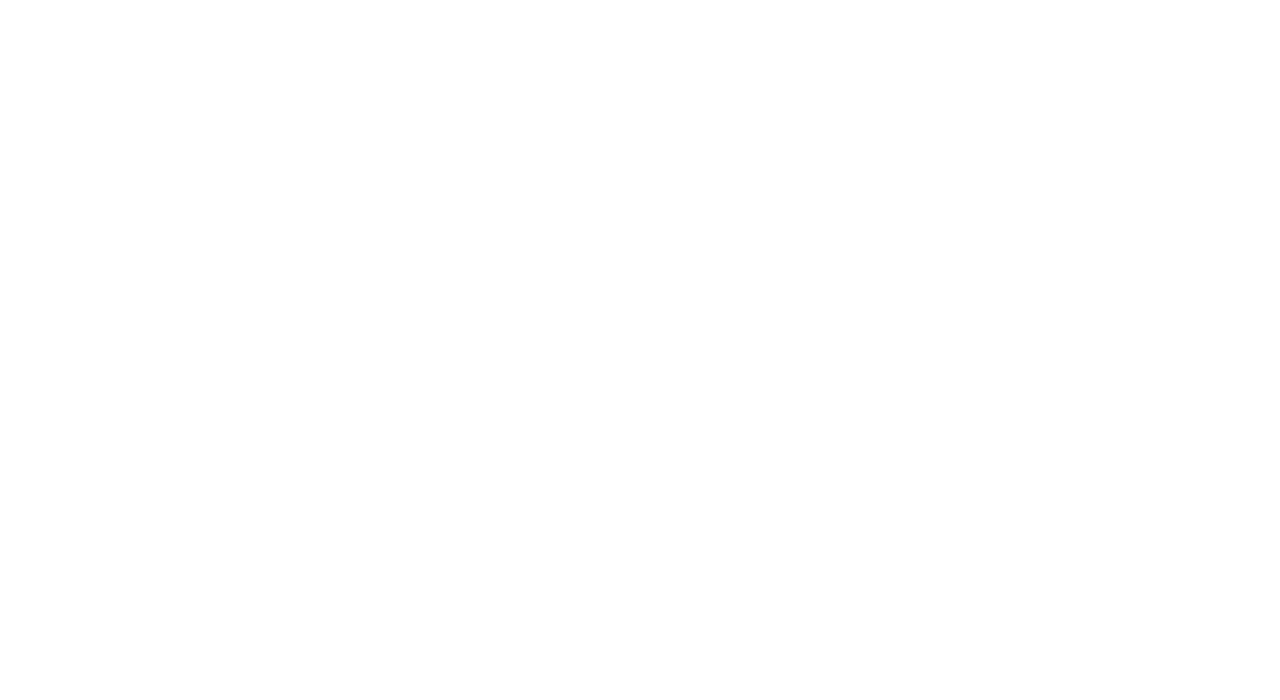
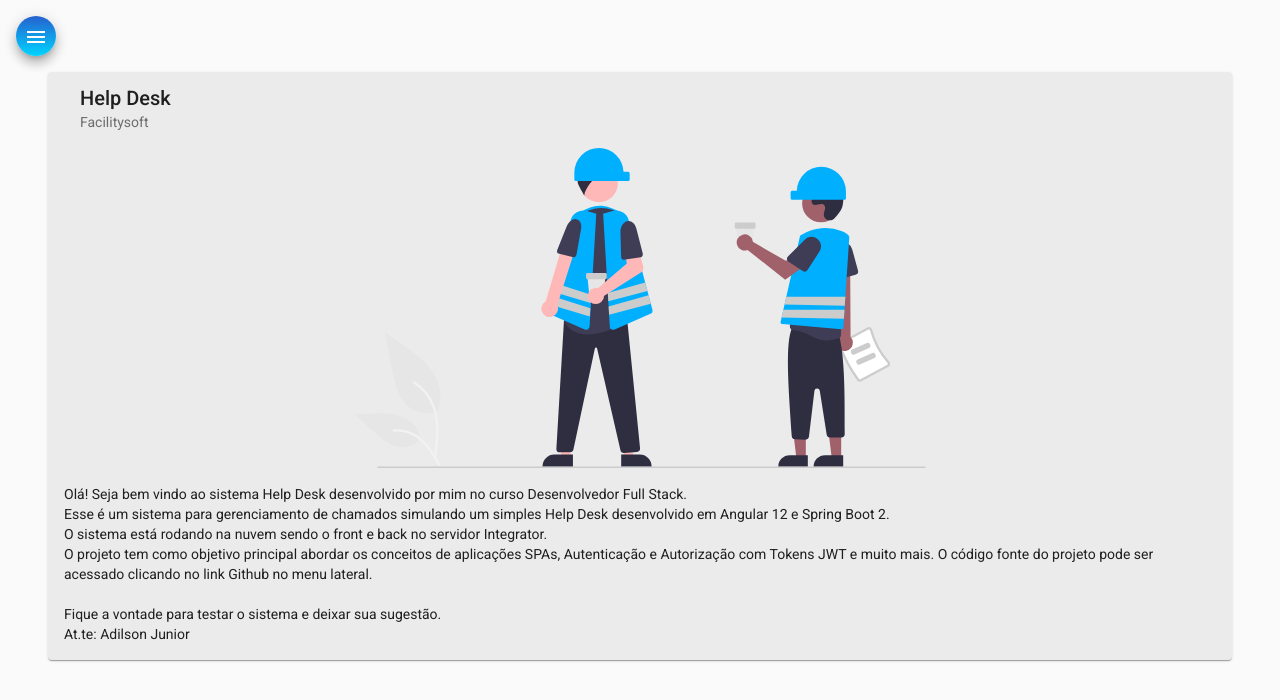
Before and after one commit to adilson-junior/helpdesk-frontend, an Angular app: page /home in a window 1280 px wide. Before the commit this address led to /. Shown: the top 700 px of the page. Built offline with nearby package versions, Linux system fonts and the light colour scheme.

Commit message:
Criado o componente home e implementado o html e css dele

```diff
--- a/src/app/app.module.ts
+++ b/src/app/app.module.ts
@@ -29,13 +29,15 @@
 
 //Componentes do projeto
 import { NavComponent } from './components/nav/nav.component';
+import { HomeComponent } from './components/home/home.component';
 
 
 
 @NgModule({
   declarations: [
     AppComponent,
-    NavComponent
+    NavComponent,
+    HomeComponent
   ],
   imports: [
     BrowserModule,
--- /dev/null
+++ b/src/app/components/home/home.component.css
@@ -0,0 +1,9 @@
+.card {
+    width: 90%;
+    margin: 1rem auto;
+    background-color: rgb(235, 235, 235);
+ }
+
+ img {
+    height: 20rem;
+ }
--- /dev/null
+++ b/src/app/components/home/home.component.html
@@ -0,0 +1,18 @@
+<mat-card class="card">
+    <mat-card-header>
+        <mat-card-title>Help Desk</mat-card-title>
+        <mat-card-subtitle>Facilitysoft</mat-card-subtitle>
+    </mat-card-header>
+    <img mat-card-image src="assets/img/home-image.svg" alt="Image Home Help Desk">
+    <mat-card-content>
+        <p>
+            Olá! Seja bem vindo ao sistema Help Desk desenvolvido por mim no curso Desenvolvedor Full Stack.<br />
+            Esse é um sistema para gerenciamento de chamados simulando um simples Help Desk desenvolvido em Angular 12 e
+            Spring Boot 2. <br />O sistema está rodando na nuvem sendo o front e back  no servidor Integrator.<br />
+            O projeto tem como objetivo principal abordar os conceitos de aplicações SPAs, Autenticação e Autorização com
+            Tokens JWT e muito mais. O código fonte do projeto pode ser acessado clicando no link Github no menu lateral.
+            <br /><br /> Fique a vontade para testar o sistema e deixar sua sugestão.
+            <br /> At.te: Adilson Junior
+        </p>
+    </mat-card-content>
+</mat-card>
--- /dev/null
+++ b/src/app/components/home/home.component.ts
@@ -0,0 +1,15 @@
+import { Component, OnInit } from '@angular/core';
+
+@Component({
+  selector: 'app-home',
+  templateUrl: './home.component.html',
+  styleUrls: ['./home.component.css']
+})
+export class HomeComponent implements OnInit {
+
+  constructor() { }
+
+  ngOnInit(): void {
+  }
+
+}
--- a/src/app/components/nav/nav.component.html
+++ b/src/app/components/nav/nav.component.html
@@ -29,6 +29,7 @@
       <button class="menu mat-elevation-z8" (click)="drawer.toggle()" mat-icon-button>
         <mat-icon>menu</mat-icon>
       </button>
+      <router-outlet></router-outlet>
     </div>
 
   </mat-drawer-container>
--- a/src/app/components/nav/nav.component.ts
+++ b/src/app/components/nav/nav.component.ts
@@ -1,4 +1,5 @@
 import { Component, OnInit } from '@angular/core';
+import { Router } from '@angular/router';
 
 @Component({
   selector: 'app-nav',
@@ -7,9 +8,11 @@
 })
 export class NavComponent implements OnInit {
 
-  constructor() { }
+  //cria uma variavel router no construtor e passa uma rota no metodo init
+  constructor(private router: Router) { }
 
   ngOnInit(): void {
+    this.router.navigate(['home'])
   }
 
 }
```
Also changed, not shown: src/app/app-routing.module.ts (+5 -2 lines).
